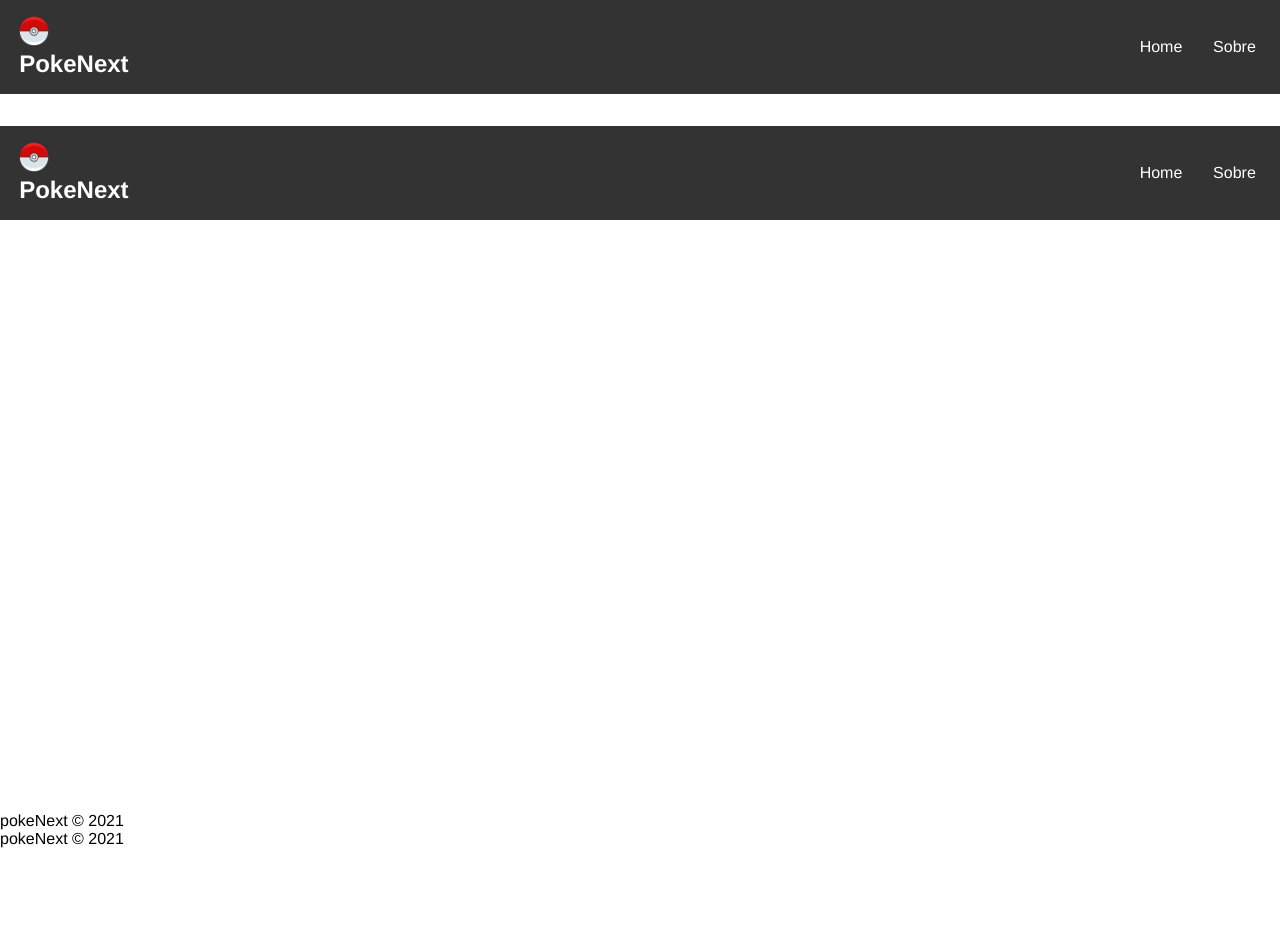
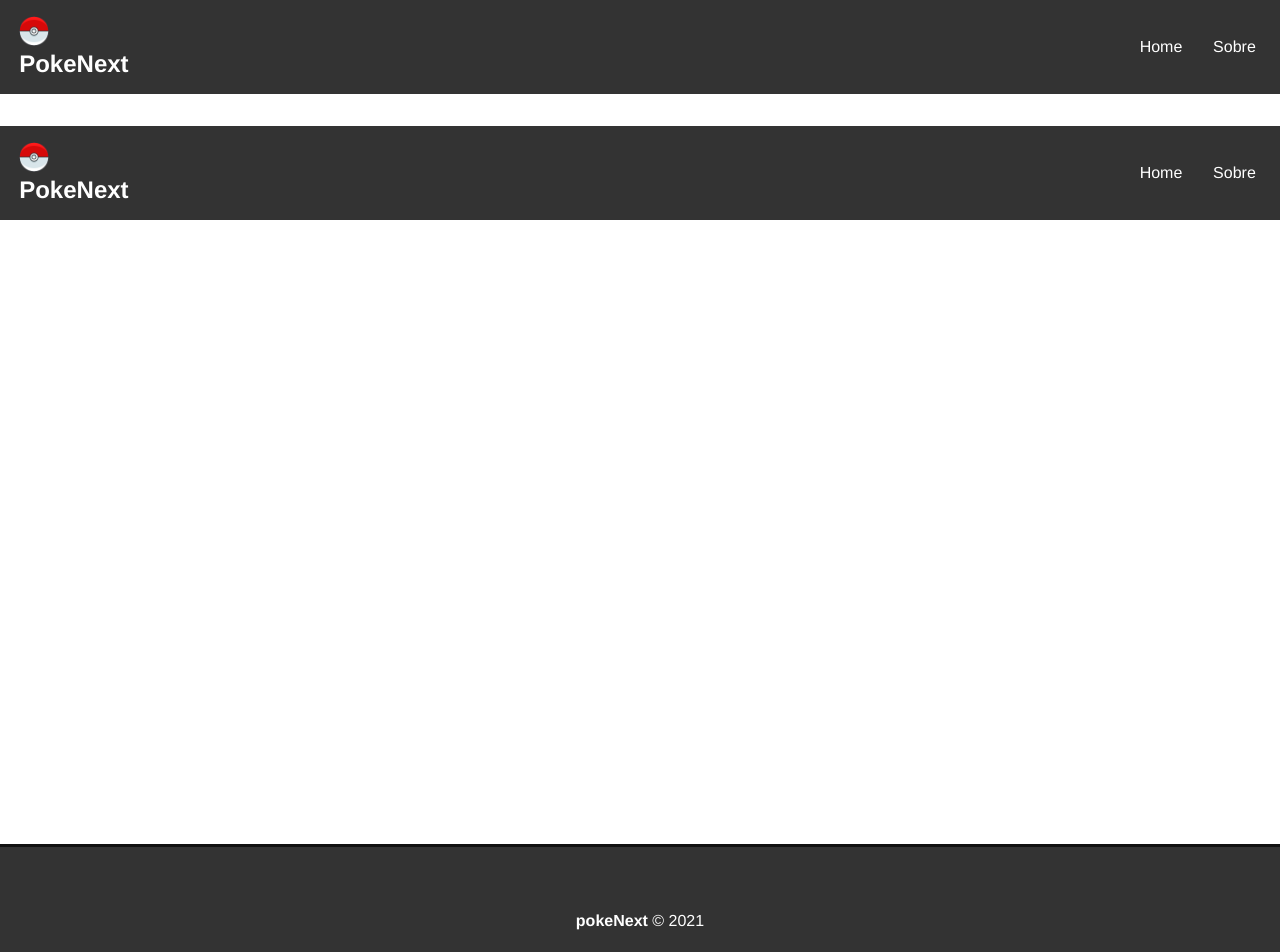
Before and after one commit to MarcelFeo/pokenext, a Next.js app: page /Components/Layout in a window 1280 px wide. Shown: the top 952 px of the page. Before the commit the page ends 848 px from the top, so only its background shows below. Built offline with nearby package versions, Linux system fonts and the light colour scheme.

Commit message:
estilizando o footer

```diff
--- a/pages/Components/Footer.js
+++ b/pages/Components/Footer.js
@@ -1,6 +1,8 @@
+import styles from '../../styles/Footer.module.css';
+
 export default function Footer() {
     return(
-        <footer>
+        <footer className={styles.footer}>
             <p>
                 <span>pokeNext</span> &copy; 2021
             </p>
--- a/styles/Footer.module.css
+++ b/styles/Footer.module.css
@@ -0,0 +1,14 @@
+.footer {
+    display: flex;
+    align-items: center;
+    justify-content: center;
+    background-color: #333;
+    height: 150px;
+    margin-top: 2em;
+    border-top: 3px solid #111;
+    color: #fff;
+}
+
+.footer span {
+    font-weight: bold;
+}
```
